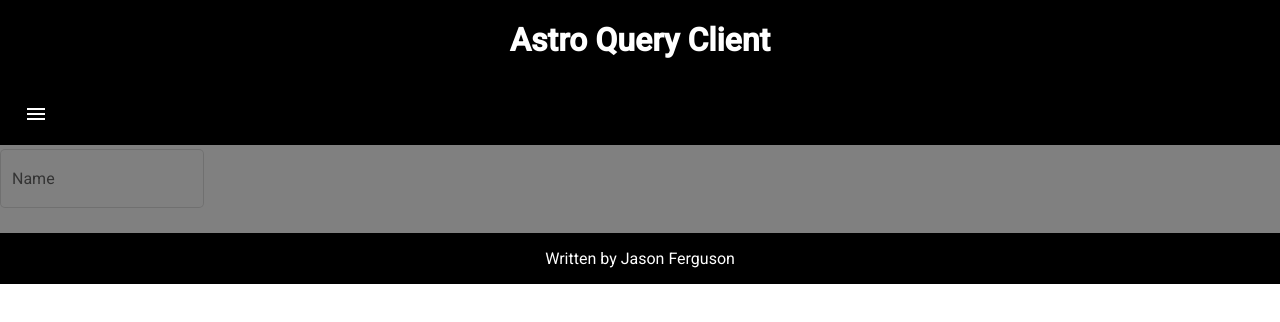
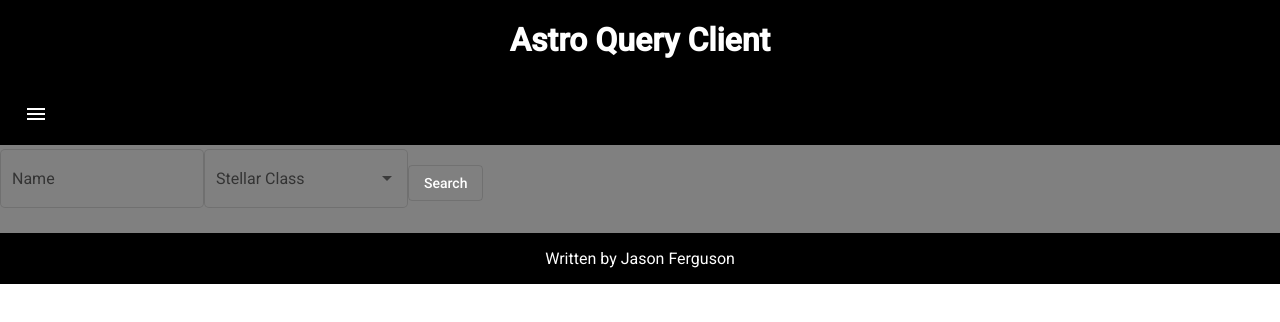
Before and after one commit to fergusonjason/astro-client-angular, an Angular app: page /gliese in a window 1280 px wide. Shown: the top 322 px of the page. Built offline with nearby package versions, Linux system fonts and the light colour scheme.

Commit message:
add stellar class select box

```diff
--- a/src/app/modules/gliese/components/gliese-home/gliese-home.component.html
+++ b/src/app/modules/gliese/components/gliese-home/gliese-home.component.html
@@ -3,4 +3,11 @@
         <mat-label>Name</mat-label>
         <input matInput>
     </mat-form-field>
+    <mat-form-field appearance="outline">
+        <mat-label>Stellar Class</mat-label>
+        <mat-select>
+            <mat-option *ngFor="let stellar_class of $gliese.stellar_classes" [value]="stellar_class">{{ stellar_class.type }}</mat-option>
+        </mat-select>
+    </mat-form-field>
+    <button mat-stroked-button color="secondary">Search</button>
 </form>
--- a/src/app/modules/gliese/components/gliese-home/gliese-home.component.ts
+++ b/src/app/modules/gliese/components/gliese-home/gliese-home.component.ts
@@ -1,6 +1,8 @@
 import { Component, OnInit } from '@angular/core';
 import { FormBuilder, FormControl, FormGroup } from '@angular/forms';
+import { MatDialog } from '@angular/material/dialog';
 import { GlieseService } from '../../services/gliese.service';
+import { Gliese } from '../../types/gliese';
 
 @Component({
   selector: 'app-gliese-home',
@@ -11,14 +13,20 @@ export class GlieseHomeComponent implements OnInit {
 
   searchForm : FormGroup = new FormGroup({});
 
-  constructor(private formBuilder : FormBuilder, public $gliese: GlieseService) { }
+  searchResults : Gliese[] = [];
+
+  constructor(private formBuilder : FormBuilder, public $gliese: GlieseService, public $dialog : MatDialog) { }
 
   ngOnInit(): void {
 
     this.searchForm = this.formBuilder.group({
       name : new FormControl(''),
-
+      stellar_class: new FormControl('')
     });
   }
 
+  onSearch() : void {
+
+  }
+
 }
```
